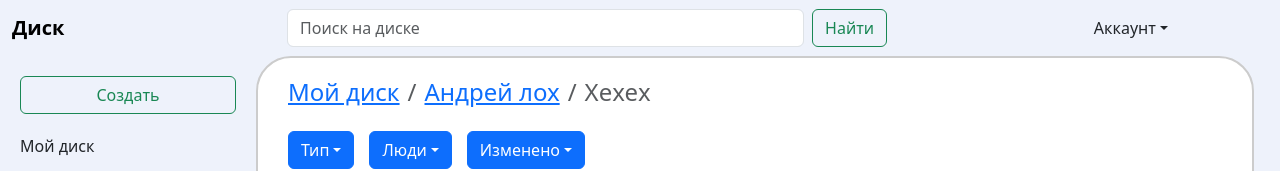
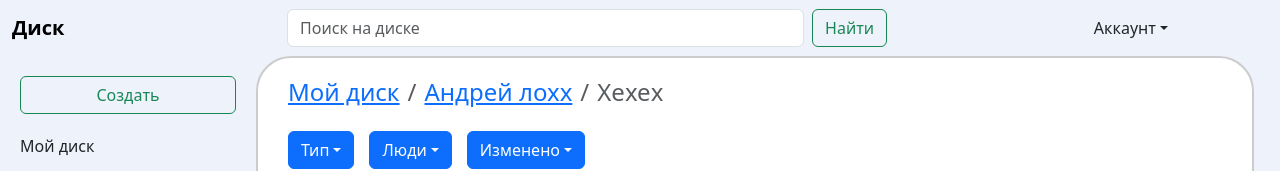
Before and after one commit to 15Andrew43/disk-cloud-storage, a React (Create React App) app in the folder frontend/disk-app-borovets/: page / in a window 1280 px wide. Shown: the top 171 px of the page. Built offline with nearby package versions, Linux system fonts and the light colour scheme.

Commit message:
modified body.tsx

```diff
--- a/frontend/disk-app-borovets/src/components/Body/Body.tsx
+++ b/frontend/disk-app-borovets/src/components/Body/Body.tsx
@@ -24,7 +24,7 @@ function Body() {
             <Breadcrumb>
                 <Breadcrumb.Item href="#">Мой диск</Breadcrumb.Item>
                 <Breadcrumb.Item href="https://getbootstrap.com/docs/4.0/components/breadcrumb/">
-                    Андрей лох
+                    Андрей лохx
                 </Breadcrumb.Item>
                 <Breadcrumb.Item active>Хехех</Breadcrumb.Item>
             </Breadcrumb>
```
Also changed, not shown: 1 other file (tests, documents, lock files or other folders).
